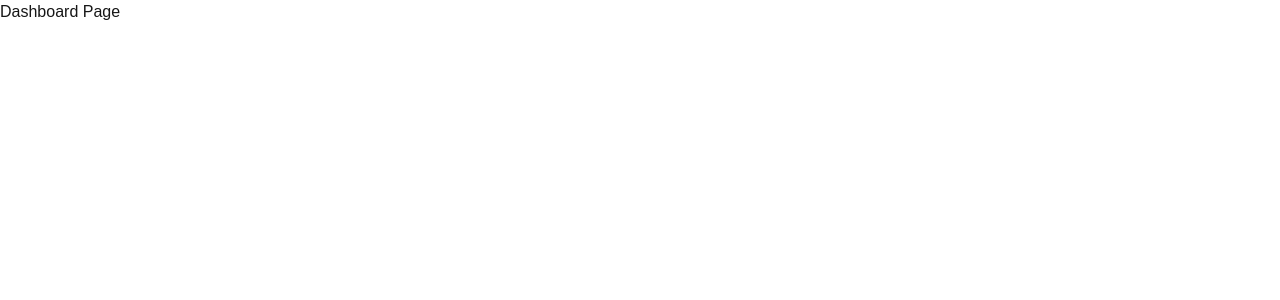
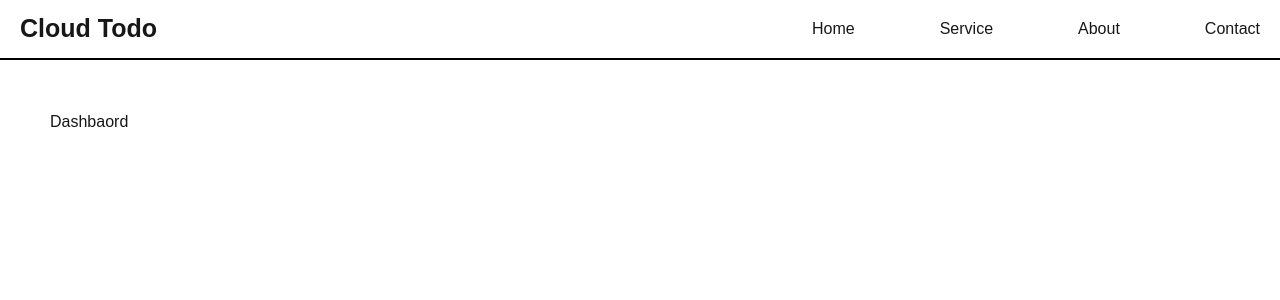
Before and after one commit to xantrailstudio/nextjs-cloud-todo, a Next.js app: page /dashboard in a window 1280 px wide. Shown: the top 300 px of the page. Built offline with nearby package versions, Linux system fonts and the light colour scheme.

Commit message:
Creating and finalize navbar

```diff
--- /dev/null
+++ b/src/app/dashboard/layout.tsx
@@ -0,0 +1,19 @@
+"use client";
+
+import "@/app/globals.css";
+import Navbar from "@/components/navbar";
+
+export default function DashboardLayout({
+  children,
+}: {
+  children: React.ReactNode;
+}) {
+  return (
+    <div className="flex height-full width-full">
+      <div className="flex flex-column width-full">
+        <Navbar />
+        <main className="padding-50 grow overflow-auto">{children}</main>
+      </div>
+    </div>
+  );
+}
--- a/src/app/dashboard/page.tsx
+++ b/src/app/dashboard/page.tsx
@@ -1,5 +1,9 @@
 import "@/app/dashboard.css";
 
 export default function Dashboard(){
-    return "Dashboard Page"
+    return (
+        <>
+          <p>Dashbaord</p>
+        </>
+    );
 }
--- /dev/null
+++ b/src/app/navbar.css
@@ -0,0 +1,21 @@
+.navbar{
+    width: 100vw;
+    padding: 10px 20px;
+    border-bottom: 2px solid black;
+}
+
+.navbar-title h1{
+    font-size: 25px;
+    font-weight: bold;
+}
+
+.justify-space-between{
+    justify-content: space-between;
+}
+
+.width-25vw{
+    width: 25vw;
+}
+.width-35vw{
+    width: 35vw;
+}
--- /dev/null
+++ b/src/components/navbar.tsx
@@ -0,0 +1,29 @@
+"use client";
+
+import "@/app/navbar.css";
+import "@/app/form.css";
+import Link from "next/link";
+
+export default function Navbar() {
+  return <>
+    <header className="navbar flex justify-space-between align-center">
+        <div className="navbar-title">
+            <h1>Cloud Todo</h1>
+        </div>
+        <ul className="navbar-list flex width-35vw justify-space-between">
+            <li className="navbar-link">
+                <Link href="/">Home</Link>
+            </li>
+            <li className="navbar-link">
+                <Link href="/">Service</Link>
+            </li>
+            <li className="navbar-link">
+                <Link href="/">About</Link>
+            </li>
+            <li className="navbar-link">
+                <Link href="/">Contact</Link>
+            </li>
+        </ul>
+    </header>
+  </>;
+}
```
